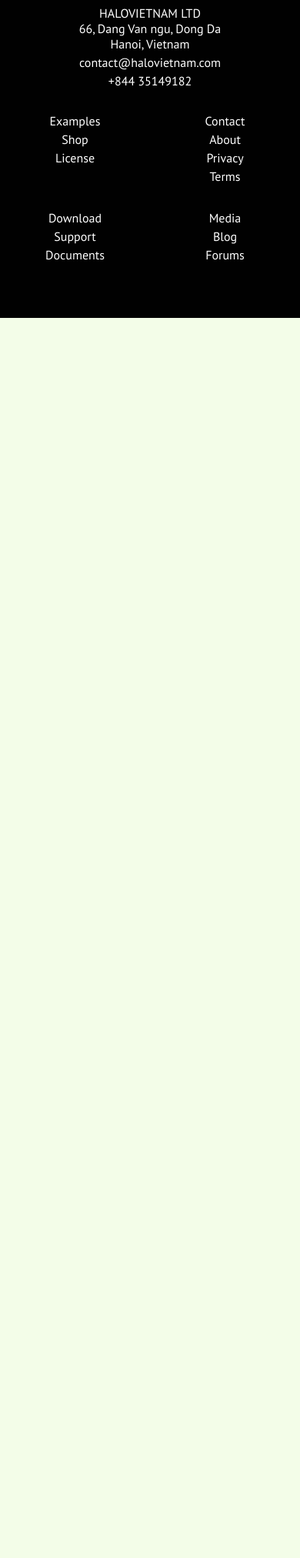
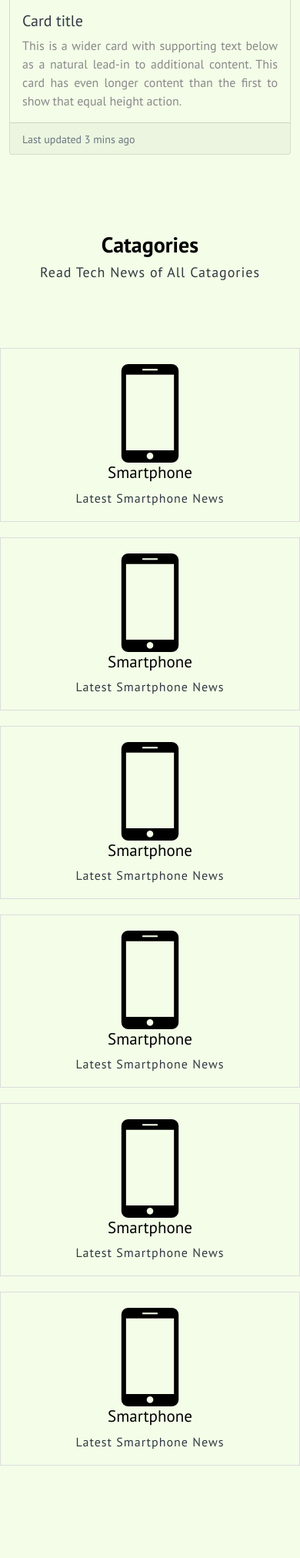
Before and after one commit to sajidifti/siliconbyte, a PHP site: page / in a window 390 px wide. Shown: the part 2263-4287 px from the top of the page at 77% size. Before the commit the page ends 2676 px from the top, so only its background shows below. Run offline with PHP 8.4, Linux system fonts and the light colour scheme; some libraries are stand-ins or nearby versions.

Commit message:
initial change

```diff
--- a/css/style.css
+++ b/css/style.css
@@ -92,12 +96,12 @@
 
 .c_ind .active {
   opacity: 1;
-  background-color: white;
+  background-color: rgb(151, 221, 201);
 }
 /* slider end*/
-/* services start*/
+/* catagories start*/
 
-.services {
+.catagories {
   padding-top: 100px;
   padding-bottom: 120px;
 }
@@ -116,7 +120,27 @@
 }
 
 .single_item {
-  margin-top: 60px;
+  border: 1px solid #ddd;
+  padding: 20px;
+  transition: transform 0.2s, box-shadow 0.2s;
+  cursor: pointer;
+}
+
+.single_item:hover,
+.single_item:focus {
+  background-color: #f3fde8;
+  transform: translateY(-5px);
+  box-shadow: 0px 4px 8px rgba(0, 0, 0, 0.2);
+}
+
+.icon-image {
+  max-width: 100%;
+  height: auto;
+}
+
+.single_item a {
+  text-decoration: none;
+  color: #313841;
 }
 
 .a_icon {
@@ -224,6 +248,24 @@
   transition: 0.3s;
 }
 .f_2 ul li a:hover {
-  color: #F3FDE8;
+  color: #f3fde8;
 }
 /* footer end*/
+
+
+/* Article start*/
+.my-card {
+  transition: transform 0.2s, background-color 0.2s;
+  background-color: #f3fde8;
+  text-align: justify;
+}
+
+.my-card:hover {
+  transform: translateY(-5px); /* Add a slight upward translation on hover */
+  background-color: rgb(229, 255, 226); /* Change background color on hover */
+}
+
+.card-title{
+  color: #313841;
+}
+/* Article end*/
--- a/index.html
+++ b/index.html
@@ -40,7 +40,7 @@
                 <a class="nav-link" href="#slider">Features</a>
               </li>
               <li class="nav-item">
-                <a class="nav-link" href="#services">Support</a>
+                <a class="nav-link" href="#catagories">Support</a>
               </li>
               <li class="nav-item">
                 <a class="nav-link" href="#contact">Blog</a>
@@ -84,6 +84,9 @@
                       <p>Lorem ipsum dolor sit amet, consectetur adipiscing elit. Praesent vitae eros eget tellus
                         tristique bibendum. Donec rutrum sed sem quis venenatis. Proin viverra risus a eros volutpat
                         tempor. In quis arcu et eros porta lobortis sit </p>
+                      <div class="col-lg-2 col-md-2">
+                        <button type="submit" class="btn c_button">Submit</button>
+                      </div>
                     </div>
 
                   </div>
@@ -160,16 +163,96 @@
   </section>
 
   <!-- slider end-->
-  <!-- service start-->
-  <section id="services" class="services">
+
+  <!-- Articles start -->
+
+  <section class="articles">
+    <div class="container">
+      <div class="row row-cols-1 row-cols-md-4 g-4">
+        <div class="col">
+          <div class="card h-100 my-card">
+            <img src="https://mdbcdn.b-cdn.net/img/new/standard/city/042.webp" class="card-img-top"
+              alt="Palm Springs Road" />
+            <div class="card-body">
+              <h5 class="card-title">Card title</h5>
+              <p class="card-text">
+                This is a wider card with supporting text below as a natural lead-in to
+                additional content. This card has even longer content than the first to show
+                that equal height action.
+              </p>
+            </div>
+            <div class="card-footer">
+              <small class="text-muted">Last updated 3 mins ago</small>
+            </div>
+          </div>
+        </div>
+        <div class="col">
+          <div class="card h-100 my-card">
+            <img src="https://mdbcdn.b-cdn.net/img/new/standard/city/042.webp" class="card-img-top"
+              alt="Palm Springs Road" />
+            <div class="card-body">
+              <h5 class="card-title">Card title</h5>
+              <p class="card-text">
+                This is a wider card with supporting text below as a natural lead-in to
+                additional content. This card has even longer content than the first to show
+                that equal height action.
+              </p>
+            </div>
+            <div class="card-footer">
+              <small class="text-muted">Last updated 3 mins ago</small>
+            </div>
+          </div>
+        </div>
+        <div class="col">
+          <div class="card h-100 my-card">
+            <img src="https://mdbcdn.b-cdn.net/img/new/standard/city/042.webp" class="card-img-top"
+              alt="Palm Springs Road" />
+            <div class="card-body">
+              <h5 class="card-title">Card title</h5>
+              <p class="card-text">
+                This is a wider card with supporting text below as a natural lead-in to
+                additional content. This card has even longer content than the first to show
+                that equal height action.
+              </p>
+            </div>
+            <div class="card-footer">
+              <small class="text-muted">Last updated 3 mins ago</small>
+            </div>
+          </div>
+        </div>
+        <div class="col">
+          <div class="card h-100 my-card">
+            <img src="https://mdbcdn.b-cdn.net/img/new/standard/city/042.webp" class="card-img-top"
+              alt="Palm Springs Road" />
+            <div class="card-body">
+              <h5 class="card-title">Card title</h5>
+              <p class="card-text">
+                This is a wider card with supporting text below as a natural lead-in to
+                additional content. This card has even longer content than the first to show
+                that equal height action.
+              </p>
+            </div>
+            <div class="card-footer">
+              <small class="text-muted">Last updated 3 mins ago</small>
+            </div>
+          </div>
+        </div>
+
+
+      </div>
+  </section>
+
+  <!-- Articles end -->
+
+  <!-- category start-->
+  <section id="catagories" class="catagories">
     <div class="container">
       <!-- 1st row-->
-      <div class="row justify-content-center">
+      <div class="row justify-content-center" style="margin-bottom: 50px;">
         <div class="col-lg-9">
           <div class="c_title text-center">
-            <h1 class="c_h1">Tinyone features</h1>
-            <p class="c_p">Lorem ipsum dolor sit amet, consectetur adipiscing elit. Praesent vitae eros eget tellus
-              tristique bibendum. Donec rutrum sed sem quis venenatis.</p>
+            <h1 class="c_h1">Catagories</h1>
+            <p class="c_p">Read Tech News of All Catagories</p>
           </div>
         </div>
       </div>
@@ -178,151 +261,126 @@
 
       <!-- 2nd row -->
       <div class="row">
-
-
         <!-- single item start-->
         <div class="col-lg-4 col-sm-6 single_item">
+          <a href="your-link-here"> <!-- Add your link within the href attribute -->
             <div class="row">
               <div class="col-lg-3">
                 <div class="a_icon text-center">
-                <i class="fas fa-tablet-alt"></i>
-
+                  <img class="icon-image" src="images/stock/smartphone-call.png" alt="Smartphone Icon">
                 </div>
               </div>
               <div class="col-lg-9">
                 <div class="a_text">
-                <h2>Fully Responsive</h2>
-                <p>Lorem ipsum dolor sit amet, consectetur adipiscing elit. Praesent vitae eros eget tellus tristique
-                  bibendum.</p>
-
+                  <h2>Smartphone</h2>
+                  <p>Latest Smartphone News</p>
                 </div>
               </div>
             </div>
+          </a>
         </div>
-
         <!-- single item end-->
-
-
         <!-- single item start-->
-
         <div class="col-lg-4 col-sm-6 single_item">
+          <a href="your-link-here"> <!-- Add your link within the href attribute -->
             <div class="row">
               <div class="col-lg-3">
                 <div class="a_icon text-center">
-
-                <i class="far fa-lemon"></i>
-
+                  <img class="icon-image" src="images/stock/smartphone-call.png" alt="Smartphone Icon">
                 </div>
               </div>
               <div class="col-lg-9">
                 <div class="a_text">
-                <h2>Fully Layered PSD</h2>
-                <p>Lorem ipsum dolor sit amet, consectetur adipiscing elit. Praesent vitae eros eget tellus tristique
-                  bibendum.</p>
-
+                  <h2>Smartphone</h2>
+                  <p>Latest Smartphone News</p>
                 </div>
               </div>
             </div>
+          </a>
         </div>
-
         <!-- single item end-->
-
         <!-- single item start-->
-
         <div class="col-lg-4 col-sm-6 single_item">
+          <a href="your-link-here"> <!-- Add your link within the href attribute -->
             <div class="row">
               <div class="col-lg-3">
                 <div class="a_icon text-center">
-                <i class="far fa-folder"></i>
-
+                  <img class="icon-image" src="images/stock/smartphone-call.png" alt="Smartphone Icon">
                 </div>
               </div>
               <div class="col-lg-9">
                 <div class="a_text">
-                <h2>Font Awesome Icons</h2>
-                <p>Lorem ipsum dolor sit amet, consectetur adipiscing elit. Praesent vitae eros eget tellus tristique
-                  bibendum.</p>
-
+                  <h2>Smartphone</h2>
+                  <p>Latest Smartphone News</p>
                 </div>
               </div>
             </div>
+          </a>
         </div>
-
         <!-- single item end-->
-
         <!-- single item start-->
-
         <div class="col-lg-4 col-sm-6 single_item">
+          <a href="your-link-here"> <!-- Add your link within the href attribute -->
             <div class="row">
               <div class="col-lg-3">
                 <div class="a_icon text-center">
-                <i class="fas fa-code"></i>
-
+                  <img class="icon-image" src="images/stock/smartphone-call.png" alt="Smartphone Icon">
                 </div>
               </div>
               <div class="col-lg-9">
                 <div class="a_text">
-                <h2>HTML3 & CSS3 </h2>
-                <p>Lorem ipsum dolor sit amet, consectetur adipiscing elit. Praesent vitae eros eget tellus tristique
-                  bibendum.</p>
-
+                  <h2>Smartphone</h2>
+                  <p>Latest Smartphone News</p>
                 </div>
               </div>
             </div>
+          </a>
         </div>
-
         <!-- single item end-->
-
         <!-- single item start-->
-
         <div class="col-lg-4 col-sm-6 single_item">
+          <a href="your-link-here"> <!-- Add your link within the href attribute -->
             <div class="row">
               <div class="col-lg-3">
                 <div class="a_icon text-center">
-                <i class="far fa-envelope"></i>
-
+                  <img class="icon-image" src="images/stock/smartphone-call.png" alt="Smartphone Icon">
                 </div>
               </div>
               <div class="col-lg-9">
                 <div class="a_text">
-                <h2>Email Template</h2>
-                <p>Lorem ipsum dolor sit amet, consectetur adipiscing elit. Praesent vitae eros eget tellus tristique
-                  bibendum.</p>
-
+                  <h2>Smartphone</h2>
+                  <p>Latest Smartphone News</p>
                 </div>
               </div>
             </div>
+          </a>
         </div>
-
         <!-- single item end-->
-
         <!-- single item start-->
-
         <div class="col-lg-4 col-sm-6 single_item">
+          <a href="your-link-here"> <!-- Add your link within the href attribute -->
             <div class="row">
               <div class="col-lg-3">
                 <div class="a_icon text-center">
-                <i class="far fa-bookmark"></i>
-
+                  <img class="icon-image" src="images/stock/smartphone-call.png" alt="Smartphone Icon">
                 </div>
               </div>
               <div class="col-lg-9">
                 <div class="a_text">
-                <h2>Free to download</h2>
-                <p>Lorem ipsum dolor sit amet, consectetur adipiscing elit. Praesent vitae eros eget tellus tristique
-                  bibendum.</p>
-
+                  <h2>Smartphone</h2>
+                  <p>Latest Smartphone News</p>
                 </div>
               </div>
             </div>
+          </a>
         </div>
+        <!-- single item end-->
 
-        <!-- single item end-->
 
       </div>
     </div>
   </section>
-  <!-- service end-->
+  <!-- category end-->
   <!-- contact start-->
   <section class="contact" id="contact">
     <div class="container">
```
Also changed, not shown: other parts of css/style.css (+15 -11 lines), images/stock/smartphone-call.png (added). Lines whose indentation alone changed are shown as unchanged.
